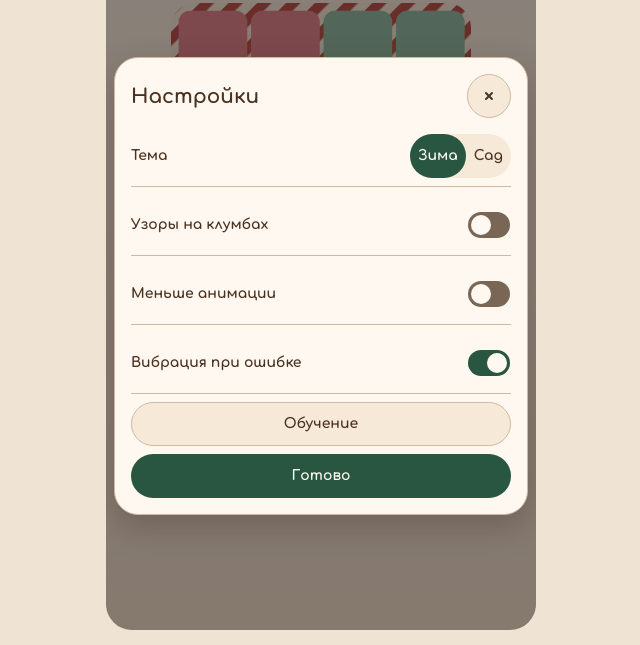
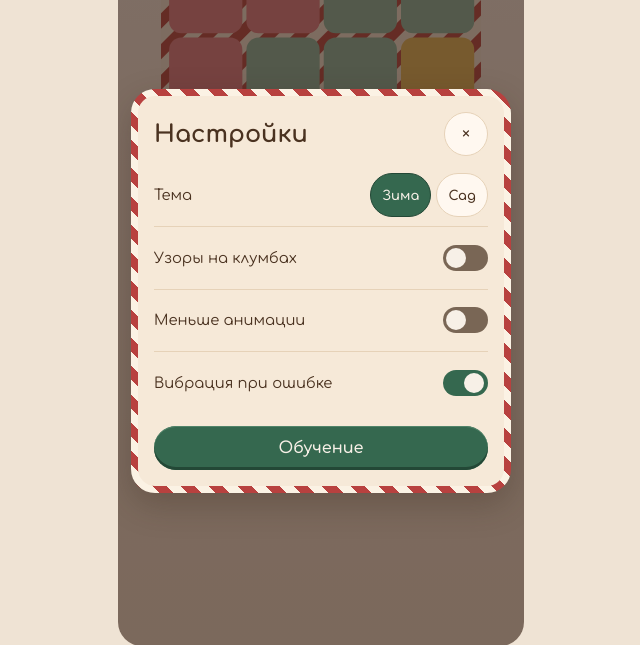
Before and after one commit to VUD6/garden-puzzle, a plain HTML site: page dev/popup-preview.html in a window 1280 px wide. Shown: the part 155-800 px from the top of the page, without its empty margins (319-959 px from the left). Drawn offline with Linux system fonts and the light colour scheme.

Commit message:
Make candy cane lives clearly visible

```diff
--- /dev/null
+++ b/css/winter-popups.css
@@ -0,0 +1,154 @@
+:root {
+  --winter-plaque-band: 7px;
+  --winter-plaque-padding: 16px;
+  --winter-plaque-margin: 12px;
+  --winter-plaque-radius: 24px;
+  --winter-plaque-width: 380px;
+  --winter-plaque-wide: 480px;
+  --winter-plaque-rule: 1px;
+  --winter-plaque-backdrop: rgba(55, 34, 23, .64);
+  --winter-plaque-shadow: 0 12px 32px rgba(55, 35, 24, .28);
+  --winter-plaque-secondary-ink: #6a5240;
+  --winter-plaque-toggle-off: #796655;
+  --winter-plaque-thumb: 20px;
+  --winter-plaque-track: 26px;
+  --winter-plaque-thumb-inset: 3px;
+}
+
+html[data-theme="winter"] .winter-plaque-overlay {
+  background: var(--winter-plaque-backdrop);
+  padding: max(var(--winter-plaque-margin), env(safe-area-inset-top))
+    max(var(--winter-plaque-margin), env(safe-area-inset-right))
+    max(var(--winter-plaque-margin), env(safe-area-inset-bottom))
+    max(var(--winter-plaque-margin), env(safe-area-inset-left));
+}
+
+html[data-theme="winter"] .winter-plaque-overlay:has(#tutorialPlay:not([hidden])) {
+  background: var(--winter-plaque-backdrop);
+  overflow: hidden;
+}
+
+html[data-theme="winter"] .winter-plaque {
+  box-sizing: border-box;
+  flex: none;
+  width: 100%;
+  max-width: var(--winter-plaque-width);
+  max-height: 100%;
+  min-width: 0;
+  overflow: auto;
+  overscroll-behavior: contain;
+  border: var(--winter-plaque-band) solid transparent;
+  border-radius: var(--winter-plaque-radius);
+  padding: var(--winter-plaque-padding);
+  background: linear-gradient(var(--panel-soft), var(--panel-soft)) padding-box,
+    var(--board-frame-bg) border-box;
+  color: var(--ink);
+  box-shadow: var(--winter-plaque-shadow);
+}
+
+html[data-theme="winter"] .winter-plaque[hidden] {
+  display: none;
+}
+
+html[data-theme="winter"] .winter-plaque h2 {
+  font-family: Comfortaa, var(--font-ui);
+}
+
+html[data-theme="winter"] .winter-plaque :is(button, .settings-row) {
+  min-height: var(--winter-touch);
+}
+
+html[data-theme="winter"] .winter-plaque button {
+  min-width: var(--winter-touch);
+}
+
+html[data-theme="winter"] .winter-plaque button:focus-visible {
+  outline: var(--winter-focus-width) solid var(--winter-primary-edge);
+  outline-offset: var(--winter-focus-width);
+}
+
+html[data-theme="winter"] .winter-plaque .overlay-close-button {
+  top: var(--winter-plaque-padding);
+  right: var(--winter-plaque-padding);
+  width: var(--winter-touch);
+  height: var(--winter-touch);
+  border: var(--winter-plaque-rule) solid var(--panel-border);
+  background: var(--panel);
+  color: var(--ink);
+}
+
+html[data-theme="winter"] .winter-plaque.settings-card h2 {
+  display: flex;
+  align-items: center;
+  min-height: var(--winter-touch);
+  padding-inline-end: calc(var(--winter-touch) + var(--winter-ui-gap));
+  text-align: start;
+}
+
+html[data-theme="winter"] .winter-plaque .settings-row {
+  gap: var(--winter-ui-gap);
+}
+
+html[data-theme="winter"] .winter-plaque .settings-row-note {
+  color: var(--winter-plaque-secondary-ink);
+}
+
+html[data-theme="winter"] .winter-plaque .theme-option {
+  background: var(--panel);
+  color: var(--ink);
+}
+
+html[data-theme="winter"] .winter-plaque :is(.theme-option.active, button.winter-plaque-primary) {
+  border-color: var(--winter-primary-edge);
+  background: var(--pine);
+  color: var(--snow);
+}
+
+html[data-theme="winter"] .winter-plaque button.winter-plaque-primary {
+  width: 100%;
+  box-shadow: inset 0 var(--winter-primary-stroke) var(--winter-primary-highlight),
+    inset 0 calc(-1 * var(--winter-primary-edge-size)) var(--winter-primary-edge);
+}
+
+html[data-theme="winter"] .winter-plaque .toggle-switch {
+  /* Keep the 44px hit target around the visible 26px track. */
+  background: transparent;
+}
+
+html[data-theme="winter"] .winter-plaque .toggle-switch::before {
+  content: '';
+  position: absolute;
+  inset: calc((var(--winter-touch) - var(--winter-plaque-track)) / 2) 0;
+  border-radius: var(--radius-pill);
+  background: var(--winter-plaque-toggle-off);
+}
+
+html[data-theme="winter"] .winter-plaque .toggle-switch[aria-pressed="true"]::before {
+  background: var(--pine);
+}
+
+html[data-theme="winter"] .winter-plaque .toggle-knob {
+  top: calc((var(--winter-touch) - var(--winter-plaque-thumb)) / 2);
+  left: var(--winter-plaque-thumb-inset);
+  background: var(--snow);
+  transition: none;
+}
+
+html[data-theme="winter"] .winter-plaque.tutorial-card {
+  justify-content: flex-start;
+}
+
+html[data-theme="winter"] .winter-plaque :is(.tutorial-mascot-row, .tutorial-bubble) {
+  min-width: 0;
+}
+
+html[data-theme="winter"] .winter-plaque :is(.tutorial-board-wrap, .tutorial-mascot-row) {
+  flex-shrink: 0;
+}
+
+@media (orientation: landscape) and (max-height: 500px) {
+  html[data-theme="winter"] .winter-plaque.tutorial-card {
+    max-width: var(--winter-plaque-wide);
+    align-items: center;
+  }
+}
--- a/dev/popup-preview.html
+++ b/dev/popup-preview.html
@@ -1,265 +1,80 @@
 <!doctype html>
-<html lang="ru">
+<html lang="ru" data-theme="winter">
 <head>
 <meta charset="utf-8">
 <meta name="viewport" content="width=device-width, initial-scale=1">
-<title>Клумба — варианты настроек</title>
+<title>Клумба — зимние попапы</title>
+<link rel="stylesheet" href="../css/style.css">
+<link rel="stylesheet" href="../css/winter-ornaments.css">
+<link rel="stylesheet" href="../css/winter-popups.css">
 <style>
-@font-face {
-  font-family: Comfortaa;
-  src: url("../fonts/Comfortaa.ttf") format("truetype");
-  font-weight: 300 700;
-  font-display: swap;
-}
-
 :root {
-  color-scheme: light;
-  --page: #efe3d4;
-  --ink: #4a3220;
-  --cream: #fff8f0;
-  --sand: #f6e9d8;
-  --edge: #cfb99f;
-  --pine: #285641;
-  --pine-deep: #183d2d;
-  --pine-soft: #38604d;
-  --berry: #b8413f;
-  --stripe-cream: #fbf2e4;
-  --switch-off: #796655;
-  --fog: rgba(42, 32, 27, .55);
-  --shadow: 0 12px 32px rgba(55, 35, 24, .28);
-  --touch: 44px;
-  --frame-width: 430px;
-  --frame-max-height: 740px;
-  --frame-radius: 26px;
-  --card-radius: 24px;
-  --gap: 8px;
-  --pad: 16px;
-  --board-size: 320px;
-  --stripe: 8px;
-  --paper-rim: 5px;
-  --paper-inset: 3px;
-  --focus-size: 2px;
-  --thin: 1px;
-  --pill: 999px;
-  --knob: 20px;
-  --track-width: 42px;
-  --track-height: 26px;
-  --track-inset: 3px;
-  --switch-travel: 16px;
-  --text: .875rem;
-  --title: 1.25rem;
+  --preview-page: #efe3d4;
+  --preview-frame-ink: #e6d2b8;
+  --preview-frame-cream: #fff8f0;
+  --preview-frame-sand: #f6e9d8;
+  --preview-width: 430px;
+  --preview-height: 740px;
+  --preview-board-size: 320px;
+  --preview-top-space: 90px;
   --bed-a: #e67c8a;
   --bed-b: #85beaa;
   --bed-c: #eabf59;
   --bed-d: #86a9d8;
+  --stripe-cream: var(--winter-candy-cream);
+  --berry: var(--winter-candy-red);
+  --board-frame-bg: repeating-linear-gradient(45deg,
+    var(--winter-candy-red) 0 var(--winter-plaque-band),
+    var(--winter-candy-cream) var(--winter-plaque-band) calc(2 * var(--winter-plaque-band)));
 }
-
-* { box-sizing: border-box; }
-body {
-  margin: 0;
-  padding: var(--gap);
-  background: var(--page);
+body { background: var(--preview-page); }
+main { width: min(100%, var(--preview-width)); margin-inline: auto; padding: var(--winter-plaque-margin); }
+h1 { margin: 0 0 var(--winter-ui-gap); font-size: 1.25rem; }
+nav { display: flex; flex-wrap: wrap; gap: var(--winter-ui-gap); margin-bottom: var(--winter-ui-gap); }
+nav a {
+  display: grid;
+  place-items: center;
+  flex: 1;
+  min-height: var(--winter-touch);
+  padding-inline: var(--winter-ui-gap);
+  border: var(--winter-plaque-rule) solid var(--preview-frame-ink);
+  border-radius: var(--radius-pill);
+  background: var(--preview-frame-cream);
   color: var(--ink);
-  font: 700 var(--text)/1.45 Comfortaa, system-ui, sans-serif;
+  text-align: center;
+  text-decoration: none;
 }
-main { max-width: var(--frame-width); margin-inline: auto; }
-h1, h2 { margin: 0; font-size: var(--title); }
-.nav { display: flex; flex-wrap: wrap; gap: var(--gap); margin-block: var(--gap); }
-a, button, .segment label {
-  display: inline-flex;
-  min-width: var(--touch);
-  min-height: var(--touch);
-  align-items: center;
-  justify-content: center;
-  color: inherit;
-  font: inherit;
-  text-decoration: none;
-  cursor: pointer;
-}
-
-.nav a {
-  flex: 1;
-  padding-inline: var(--gap);
-  border: var(--thin) solid var(--edge);
-  border-radius: var(--pill);
-  background: var(--cream);
-  text-align: center;
-}
-body:not(:has(.nav :target)) #cream,
-.nav a:target {
-  color: var(--cream);
-  background: var(--pine);
-}
-
+nav a:focus-visible { outline: var(--winter-focus-width) solid var(--pine); }
 .phone {
   position: relative;
   isolation: isolate;
-  height: min(var(--frame-max-height), calc(100dvh - 7rem));
-  min-height: calc(var(--touch) * 3);
-  border-radius: var(--frame-radius);
   overflow: hidden;
-  background: linear-gradient(var(--cream), var(--sand));
+  height: min(var(--preview-height), calc(100dvh - var(--preview-top-space)));
+  border-radius: var(--winter-plaque-radius);
+  background: linear-gradient(var(--preview-frame-cream), var(--preview-frame-sand));
 }
-.board-scene {
-  display: grid;
-  justify-content: center;
-  justify-items: center;
-  gap: var(--pad);
-  padding: var(--pad);
-}
-.board {
-  width: min(100%, var(--board-size));
-  border-radius: var(--card-radius);
-}
-.shade {
-  position: absolute;
-  inset: 0;
-  display: grid;
-  place-items: center;
-  padding: var(--gap);
-  background: var(--fog);
-}
-.phone:target .shade { display: none; }
-
-.popup {
-  --card: var(--cream);
-  --label-ink: var(--ink);
-  --control: var(--sand);
-  --line: var(--edge);
-  --action: var(--pine);
-  --action-ink: var(--cream);
-  --focus: var(--pine-deep);
-  width: 100%;
-  max-height: 100%;
-  min-height: 0;
-  overflow: auto;
-  overscroll-behavior: contain;
-  border: var(--thin) solid var(--line);
-  border-radius: var(--card-radius);
-  background: var(--card);
-  color: var(--label-ink);
-  box-shadow: var(--shadow);
-}
-body:has(#pine:target) .popup {
-  --card: var(--pine-deep);
-  --label-ink: var(--cream);
-  --control: var(--pine-soft);
-  --line: var(--pine-soft);
-  --action: var(--cream);
-  --action-ink: var(--pine-deep);
-  --focus: var(--cream);
-}
-body:has(#paper:target) .popup {
-  --card: var(--sand);
-  --control: var(--cream);
-  border: var(--paper-rim) solid transparent;
-  background:
-    linear-gradient(var(--card), var(--card)) padding-box,
-    repeating-linear-gradient(45deg, var(--berry) 0 var(--stripe),
-      var(--stripe-cream) var(--stripe) calc(2 * var(--stripe))) border-box;
-}
-.popup-body {
-  display: grid;
-  gap: var(--gap);
-  padding: var(--pad);
-}
-body:has(#paper:target) .popup-body {
-  margin: var(--paper-inset);
-  border: var(--thin) solid var(--line);
-  border-radius: calc(var(--card-radius) - var(--paper-rim));
-}
-.popup header, .setting {
-  display: flex;
-  align-items: center;
-  justify-content: space-between;
-  gap: var(--gap);
-  min-height: var(--touch);
-}
-.close, .secondary {
-  background: var(--control);
-  border: var(--thin) solid var(--line);
-}
-.close { border-radius: var(--pill); font-size: var(--title); }
-.setting {
-  border-bottom: var(--thin) solid var(--line);
-  padding-block: var(--gap);
-}
-.setting > span { min-width: 0; }
-.segment {
-  position: relative;
-  display: flex;
-  flex: none;
-  border-radius: var(--pill);
-  background: var(--control);
-}
-.segment input, .toggle input {
-  position: absolute;
-  width: var(--thin);
-  height: var(--thin);
-  opacity: 0;
-}
-.segment label {
-  padding-inline: var(--gap);
-  border-radius: var(--pill);
-}
-.segment input:checked + label, .primary {
-  background: var(--action);
-  color: var(--action-ink);
-}
-.toggle {
-  position: relative;
-  display: grid;
-  place-items: center;
-  min-width: var(--touch);
-  min-height: var(--touch);
-  flex: none;
-  border-radius: var(--pill);
-  cursor: pointer;
-}
-.track {
-  display: block;
-  width: var(--track-width);
-  height: var(--track-height);
-  padding: var(--track-inset);
-  border-radius: var(--pill);
-  background: var(--switch-off);
-}
-.track::before {
-  content: "";
-  display: block;
-  width: var(--knob);
-  height: var(--knob);
-  border-radius: var(--pill);
-  background: var(--cream);
-}
-.toggle input:checked + .track { background: var(--action); }
-.toggle input:checked + .track::before {
-  transform: translateX(var(--switch-travel));
-  background: var(--action-ink);
-}
-.primary, .secondary {
-  width: 100%;
-  border-radius: var(--pill);
-}
-.secondary:disabled { cursor: default; opacity: 1; }
-:focus-visible, .segment input:focus-visible + label, .toggle input:focus-visible + .track {
-  outline: var(--focus-size) solid var(--focus, var(--pine-deep));
-  outline-offset: var(--focus-size);
-}
+.scene { display: grid; justify-items: center; padding: var(--winter-plaque-padding); }
+.preview-board { width: min(100%, var(--preview-board-size)); }
+.phone > .overlay { position: absolute; }
+.phone > :is(#how, #example) { display: none; }
+body:has(#show-how:target) #how,
+body:has(#show-example:target) #example { display: flex; }
+body:has(#show-how:target, #show-example:target, #preview-closed:target) #settings { display: none; }
+.tutorial-board { grid-template-columns: repeat(4, 1fr); grid-template-rows: repeat(4, 1fr); }
+.preview-empty { min-height: calc(3 * var(--winter-touch)); }
+.preview-empty h2 { padding-inline: var(--winter-touch); }
 </style>
 </head>
 <body>
 <main>
-  <h1>Настройки · варианты</h1>
-  <nav class="nav" aria-label="Оформление">
-    <a id="cream" href="#cream">A · Крем</a>
-    <a id="pine" href="#pine">B · Хвоя</a>
-    <a id="paper" href="#paper">C · Бумага</a>
+  <h1 id="preview-closed">Зимние попапы</h1>
+  <nav aria-label="Выбор попапа">
+    <a id="show-settings" href="#show-settings">Настройки</a>
+    <a id="show-how" href="#show-how">Как играть</a>
+    <a id="show-example" href="#show-example">Шаблон</a>
   </nav>
-  <div class="phone" id="closed">
-    <div class="board-scene" aria-hidden="true">
-      <h2>Клумба</h2>
-      <svg class="board" viewBox="0 0 236 236" aria-hidden="true">
+  <div class="phone">
+    <div class="scene" aria-hidden="true"><svg class="preview-board" viewBox="0 0 236 236" aria-hidden="true">
         <defs>
           <pattern id="rim" width="16" height="16" patternUnits="userSpaceOnUse" patternTransform="rotate(45)">
             <rect width="16" height="16" fill="var(--stripe-cream)"/>
@@ -278,40 +93,72 @@ body:has(#paper:target) .popup-body {
           <use href="#tile" y="171" fill="var(--bed-d)"/><use href="#tile" x="57" y="171" fill="var(--bed-d)"/>
           <use href="#tile" x="114" y="171" fill="var(--bed-c)"/><use href="#tile" x="171" y="171" fill="var(--bed-c)"/>
         </g>
-      </svg>
+      </svg></div>
+    <div class="overlay settings-overlay winter-plaque-overlay" id="settings">
+    <div class="overlay-card settings-card winter-plaque">
+      <h2 id="settingsTitleText">Настройки</h2>
+      <div class="settings-row">
+        <span class="settings-row-label" id="themeLabelText">Тема</span>
+        <div class="theme-switch" id="themeSwitch" role="group">
+          <button class="theme-option active" id="themeWinterButton" type="button">Зима</button>
+          <button class="theme-option" id="themeGardenButton" type="button">Сад</button>
+        </div>
+      </div>
+      <div class="settings-row">
+        <span class="settings-row-label" id="patternsToggleLabelText">Узоры на клумбах</span>
+        <button class="toggle-switch" id="patternsToggle" type="button" aria-pressed="false"><span class="toggle-knob"></span></button>
+      </div>
+      <div class="settings-row">
+        <span class="settings-row-label" id="reduceMotionLabelText">Меньше анимации</span>
+        <button class="toggle-switch" id="reduceMotionToggle" type="button" aria-pressed="false"><span class="toggle-knob"></span></button>
+      </div>
+      <div class="settings-row">
+        <div class="settings-row-text">
+          <span class="settings-row-label" id="vibrationLabelText">Вибрация при ошибке</span>
+          <span class="settings-row-note" id="vibrationUnsupportedNote" hidden>Не поддерживается на этом устройстве</span>
+        </div>
+        <button class="toggle-switch" id="vibrationToggle" type="button" aria-pressed="true"><span class="toggle-knob"></span></button>
+      </div>
+      <button class="replay-tutorial-button winter-plaque-primary" id="replayTutorialButton" type="button">Обучение</button>
+      <button class="overlay-close-button" id="settingsCloseButton" type="button" aria-label="Закрыть" data-preview-close></button>
     </div>
-    <div class="shade">
-      <section class="popup" aria-labelledby="settings-title" tabindex="0">
-        <div class="popup-body">
-          <header>
-            <h2 id="settings-title">Настройки</h2>
-            <a class="close" href="#closed" aria-label="Закрыть">×</a>
-          </header>
-          <div class="setting">
-            <span id="theme-label">Тема</span>
-            <div class="segment" role="group" aria-labelledby="theme-label">
-              <input type="radio" name="theme" id="winter" checked><label for="winter">Зима</label>
-              <input type="radio" name="theme" id="garden"><label for="garden">Сад</label>
-            </div>
-          </div>
-          <div class="setting">
-            <span id="pattern-label">Узоры на клумбах</span>
-            <label class="toggle"><input type="checkbox" role="switch" aria-labelledby="pattern-label"><span class="track"></span></label>
-          </div>
-          <div class="setting">
-            <span id="motion-label">Меньше анимации</span>
-            <label class="toggle"><input type="checkbox" role="switch" aria-labelledby="motion-label"><span class="track"></span></label>
-          </div>
-          <div class="setting">
-            <span id="vibration-label">Вибрация при ошибке</span>
-            <label class="toggle"><input type="checkbox" role="switch" aria-labelledby="vibration-label" checked><span class="track"></span></label>
-          </div>
-          <button class="secondary" type="button" disabled>Обучение</button>
-          <a class="primary" href="#closed">Готово</a>
+    </div>
+    <div class="overlay tutorial-overlay winter-plaque-overlay" id="how">
+      <div class="tutorial-card winter-plaque" id="tutorialPlay">
+        <div class="tutorial-mascot-row">
+          <p class="tutorial-bubble">Дважды коснитесь клетки, чтобы поставить пряник</p>
         </div>
-      </section>
+        <div class="tutorial-board-wrap">
+          <div class="board tutorial-board"><div class="cell region-0 tutorial-dim"></div><div class="cell region-0 tutorial-active"></div><div class="cell region-1 tutorial-dim"></div><div class="cell region-1 tutorial-dim"></div><div class="cell region-0 tutorial-dim"></div><div class="cell region-0 tutorial-dim"></div><div class="cell region-2 tutorial-dim"></div><div class="cell region-1 tutorial-dim"></div><div class="cell region-3 tutorial-dim"></div><div class="cell region-2 tutorial-dim"></div><div class="cell region-2 tutorial-dim"></div><div class="cell region-1 tutorial-dim"></div><div class="cell region-3 tutorial-dim"></div><div class="cell region-3 tutorial-dim"></div><div class="cell region-2 tutorial-dim"></div><div class="cell region-2 tutorial-dim"></div></div>
+        </div>
+      </div>
+    </div>
+    <div class="overlay winter-plaque-overlay" id="example">
+      <div class="overlay-card winter-plaque preview-empty">
+        <h2>Шаблон</h2>
+        <button class="overlay-close-button" type="button" aria-label="Закрыть" data-preview-close></button>
+      </div>
     </div>
   </div>
 </main>
+<script src="../js/themes.js"></script>
+<script>
+  Garden.themes.applyTheme('winter');
+  document.getElementById('replayTutorialButton').addEventListener('click', () => { location.hash = 'show-how'; });
+  document.querySelectorAll('[data-preview-close]').forEach(button => {
+    button.addEventListener('click', () => { location.hash = 'preview-closed'; });
+  });
+  document.querySelectorAll('.toggle-switch').forEach(button => {
+    button.addEventListener('click', () => {
+      button.setAttribute('aria-pressed', button.getAttribute('aria-pressed') === 'false');
+    });
+  });
+  document.querySelectorAll('.theme-option').forEach(button => {
+    button.addEventListener('click', () => {
+      document.querySelector('.theme-option.active').classList.remove('active');
+      button.classList.add('active');
+    });
+  });
+</script>
 </body>
 </html>
```
Also changed, not shown: index.html (+8 -7 lines).
